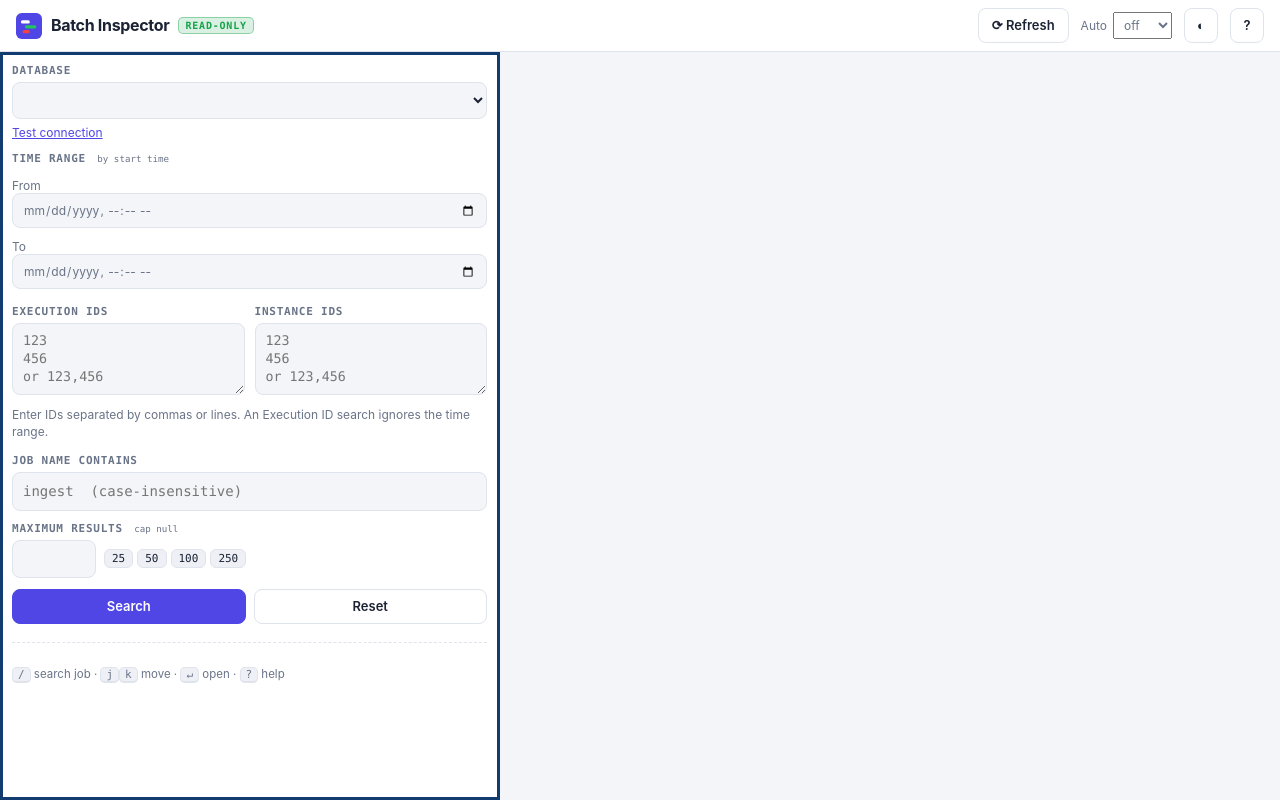
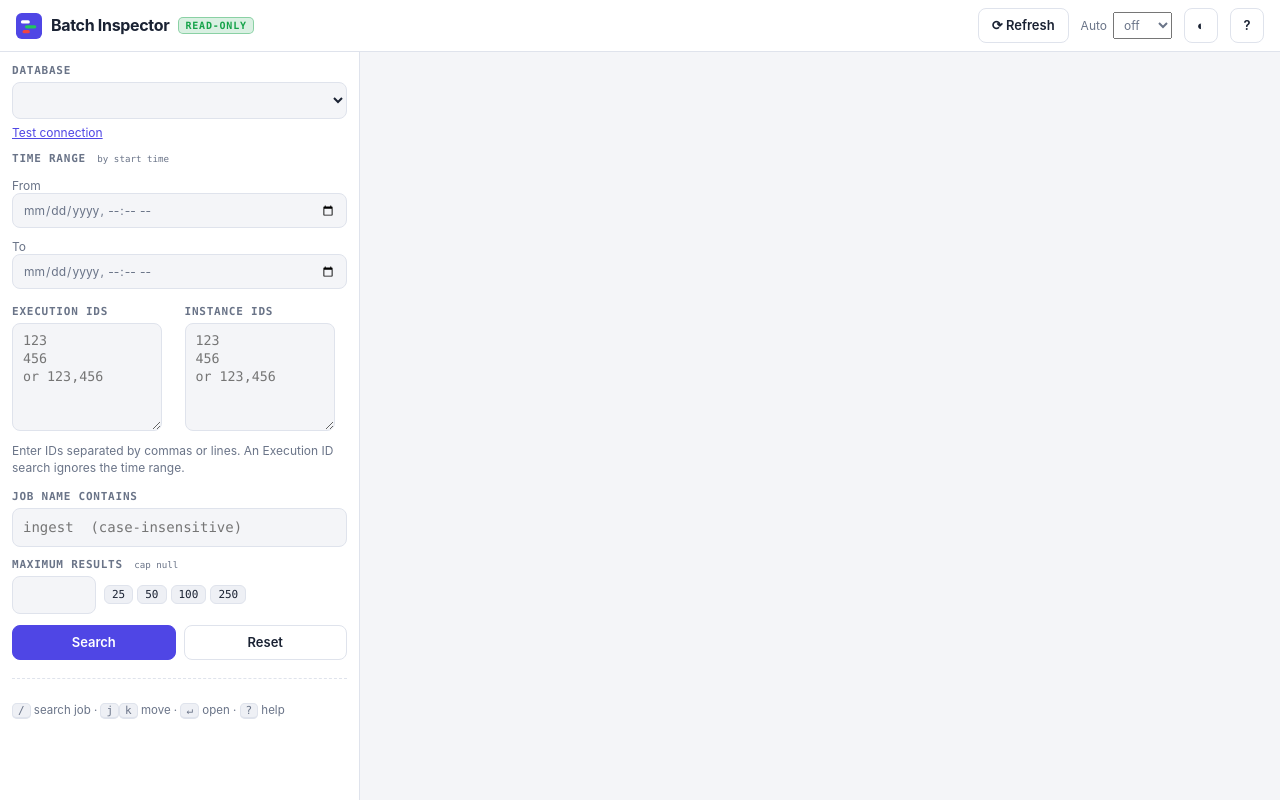
Before and after one commit to mehul-kaps/spring-batch-inspector, a Spring app: template src/main/resources/templates/index.html in a window 1280 px wide. Run offline with Thymeleaf, Linux system fonts and the light colour scheme; the template is opened without the code that fills it, so the values that code supplies are empty.

Commit message:
Tune search sidebar and ID field dimensions
Co-authored-by: Copilot <223556219+Copilot@users.noreply.github.com>

```diff
--- a/src/main/resources/static/css/app.css
+++ b/src/main/resources/static/css/app.css
@@ -6,7 +6,7 @@
   --font-ui: "Inter", "Segoe UI Variable Text", "Segoe UI", system-ui, -apple-system, "Helvetica Neue", Roboto, Arial, sans-serif;
   --font-mono: "JetBrains Mono", "Cascadia Code", "Fira Code", "SF Mono", ui-monospace, Menlo, Consolas, "Liberation Mono", monospace;
   --hdr: 52px;
-  --side: 500px;
+  --side: 360px;
   --radius: 10px;
 
   --bg: #f4f5f8; --panel: #ffffff; --panel2: #eef0f5; --text: #1a2233; --muted: #6a7488;
@@ -83,14 +83,14 @@ body[data-env^="prod"] .env-banner { display: block; }
 .mini:hover { border-color: var(--accent); }
 
 .layout { display: grid; grid-template-columns: var(--side) minmax(0, 1fr); align-items: start; }
-.sidebar { position: sticky; top: var(--hdr); height: calc(100vh - var(--hdr)); overflow: auto; padding: 12px 12px 16px; border-right: 1px solid var(--border); background: var(--panel); outline: 3px solid #123b70; outline-offset: -3px; }
+.sidebar { position: sticky; top: var(--hdr); height: calc(100vh - var(--hdr)); overflow: auto; padding: 12px 12px 16px; border-right: 1px solid var(--border); background: var(--panel); }
 body[data-env^="prod"] .sidebar { top: calc(var(--hdr) + 22px); height: calc(100vh - var(--hdr) - 22px); }
 .field { border: 0; padding: 0; margin: 0 0 11px; min-width: 0; }
 .field label, .field legend { display: block; font: 700 11px var(--font-mono); text-transform: uppercase; letter-spacing: .07em; color: var(--muted); margin-bottom: 5px; padding: 0; }
 .field small { text-transform: none; letter-spacing: 0; font-weight: 400; margin-left: 4px; }
 .field input, .field select, .field textarea { width: 100%; padding: 8px 10px; border: 1px solid var(--border); border-radius: 8px; background: var(--bg); }
 .field input:focus, .field select:focus, .field textarea:focus { border-color: var(--accent); outline: none; box-shadow: 0 0 0 3px color-mix(in srgb, var(--accent) 22%, transparent); }
-.field textarea.id-list { resize: vertical; min-height: 72px; line-height: 1.35; }
+.field textarea.id-list { width: 92.46%; height: 108px; resize: vertical; min-height: 108px; line-height: 1.35; }
 .field.id-fields { display: grid; grid-template-columns: repeat(2, minmax(0, 1fr)); gap: 10px; }
 .field.two { display: grid; grid-template-columns: minmax(0, 1fr); gap: 10px; }
 .inline { display: flex; align-items: center; gap: 8px; margin-top: 5px; flex-wrap: wrap; }
--- a/src/main/resources/templates/index.html
+++ b/src/main/resources/templates/index.html
@@ -9,7 +9,7 @@
         // apply saved theme before first paint (no flash)
         try { var t = localStorage.getItem('bi.theme'); if (t) document.documentElement.setAttribute('data-theme', t); } catch (e) {}
     </script>
-    <link rel="stylesheet" th:href="@{/css/app.css(v='sidebar-500-debug')}">
+    <link rel="stylesheet" th:href="@{/css/app.css(v='sidebar-400')}">
 </head>
 <body th:attr="data-env=${current != null ? #strings.toLowerCase(current.environment()) : ''},data-db=${f.db()},data-searched=${searched},data-server-now=${@fmt.nowEpoch()},data-zone=${@fmt.zoneId()},data-selected=${f.selected()}">
 
```
